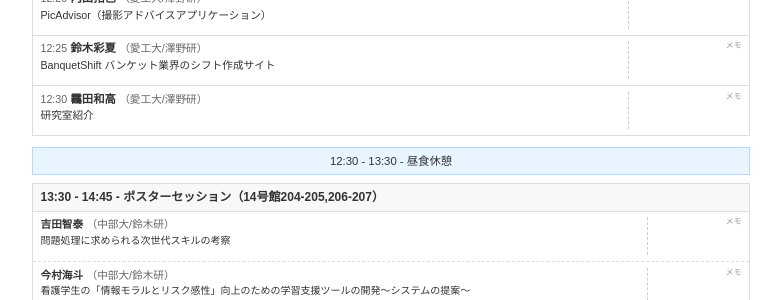
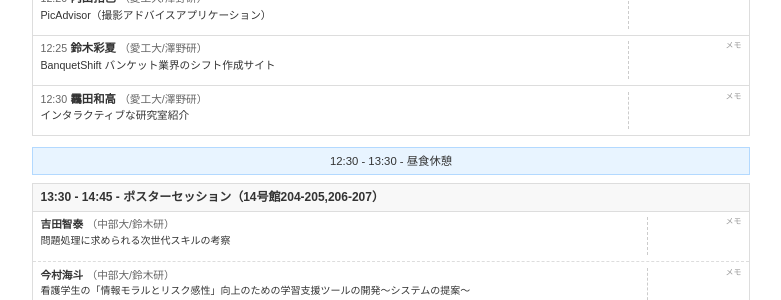
Before and after one commit to ogurilab/tsw2025, a Jekyll site: the page built from handout.md, in a window 1280 px wide and 900 px high, scrolled down 4319 px. Shown: the part 151-451 px from the top of the window, without its empty margins (249-1030 px from the left). Built offline with Jekyll 4.4.1, drawn with Linux system fonts in a browser that asks for light colours.

Commit message:
スケジュールデータの発表タイトルを「研究室紹介」から「インタラクティブな研究室紹介」に変更し、内容をより具体的にしました。これにより、発表の趣旨が明確になりました。

```diff
--- a/_data/schedule.yml
+++ b/_data/schedule.yml
@@ -285,7 +285,7 @@ day2:
         - time: "12:30"
           speaker: "靏田和高"
           affiliation: "愛工大/澤野研"
-          title: "研究室紹介"
+          title: "インタラクティブな研究室紹介"
           abstract: "研究室の前にあるホワイトボードにプロジェクタで映像を投影し、見学に来た大学１、２年生に立ち止まってもらえるコンテンツ"
     - time: "12:30 - 13:30"
       title: "昼食休憩"
```
